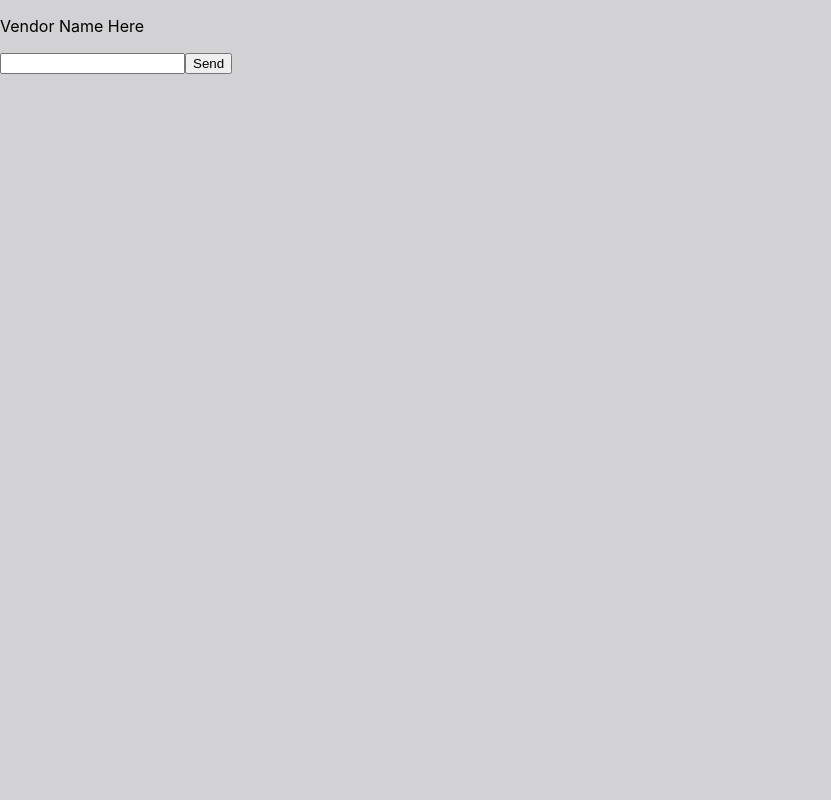
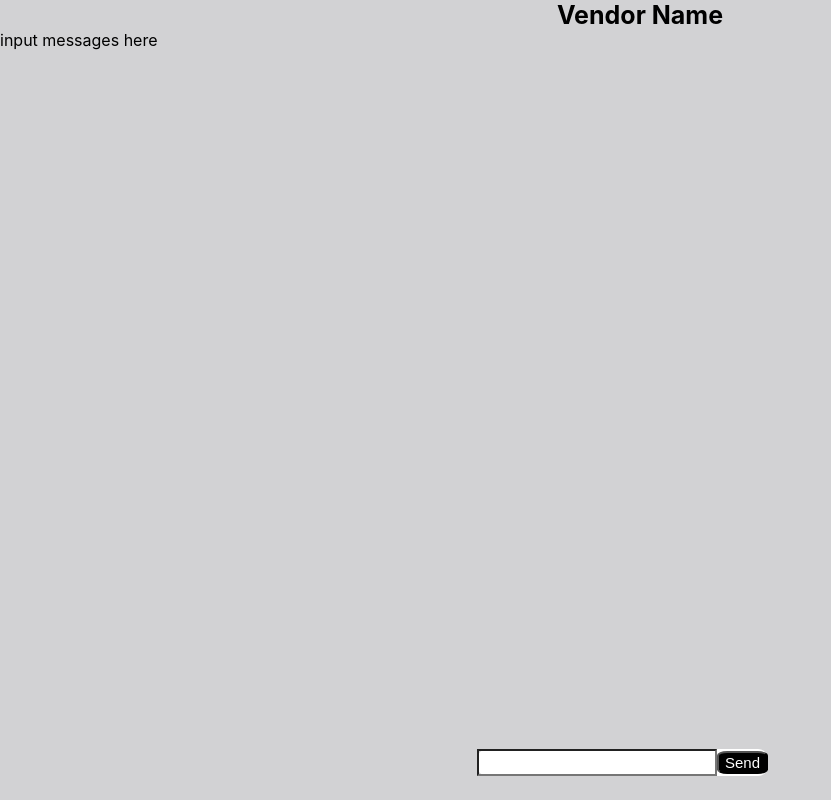
Before and after one commit to ShoeShime/test-chat_app, a React (Create React App) app: page / in a window 1280 px wide. Shown: the whole page, without its empty margins (0-831 px from the left). Built offline with nearby package versions, Linux system fonts and the light colour scheme.

Commit message:
Organize the files a bit more

```diff
--- a/src/App.tsx
+++ b/src/App.tsx
@@ -2,12 +2,12 @@
 import React from 'react';
 import './App.css';
 
-import {Chat_page} from './features/chatdisplay/components/Chat-page'
+import {Chat_page} from './features/chatdisplay/components/Chat_page'
 import {Chat_Room} from './features/chatdisplay/components/Chat_Room'
 
 function App() {
   return (
-    <Chat_Room/>
+      <Chat_Room/>
   );
 }
 
--- a/src/features/chatdisplay/components/Button-Submit.tsx
+++ b/src/features/chatdisplay/components/Button-Submit.tsx
@@ -3,24 +3,25 @@ import React from 'react';
 
 export const Message_button = styled.button`
 
+	background-color: #000000;
+	color: #FFFFFF;
 
-`;
+	font-size: 15px;
+	cursor: pointer;
 
-export const Message_text = styled.input`
-
-
-
+	border-radius: 20%;
 `;
 
 
-export const Submit_bt = () =>{
+//Include Message parameter (?)
+const Submit_bt = async() =>{
+
 
 	console.log("hello world")
 
-
 	return(
-		<Message_button type="submit">Submit Message</Message_button>
+		<Message_button onClick={Submit_bt}></Message_button>
 	)
 }
 
-export default Submit_bt;
+export default Message_button	;
--- a/src/features/chatdisplay/components/Chat_Room.tsx
+++ b/src/features/chatdisplay/components/Chat_Room.tsx
@@ -1,28 +1,22 @@
 import React from "react";
 import styled from 'styled-components';
-import {Message_text, Message_button} from "./Button-Submit"
+import MessageInput from "./Message";
 
-//
-const MessageBody = styled.form`
-	position: sticky
+//Header, Top of the Page
+const Message_header = styled.header`
 
+	font-weight: bold;
+	font-size: 25px;
 
+	text-align: center;
 `;
 
-const Message_header = styled.header`
-	position: sticky
-
-
-`;
-
+//Background
 const M_body = styled.body`
 	background-color: #d2d2d4;
 
-	height: 100%;
-	width: 100%;
-	position: absolute
+	height: 100vh;
 `;
-
 
 export function Chat_Room(){
 
@@ -31,15 +25,15 @@ export function Chat_Room(){
 	<>
 		<M_body>
 			<Message_header>
-				<p>Vendor Name Here</p>
+				Vendor Name
 			</Message_header>
 
+				<div>input messages here</div>
 
-			<MessageBody>
-				<Message_text></Message_text>
-				<Message_button>Send</Message_button>
-			</MessageBody>
+			<MessageInput/>
 		</M_body>
 	</>
 	)
 }
+
+export default Chat_Room;
--- /dev/null
+++ b/src/features/chatdisplay/components/Message.tsx
@@ -0,0 +1,32 @@
+import React from 'react';
+import styled from 'styled-components';
+import {Message_button} from "./Button-Submit"
+import Text_input from "./Text_input";
+
+//Message, Located on the bottom of the page
+const MessageBody = styled.body`
+	position: absolute;
+
+	background-color: #FFFFFF;
+	border-radius: 10px;
+
+	gap: 20px;
+
+	bottom: 3%;
+	right: 40%;
+`;
+
+//Include Message parameter (?)
+const MessageInput = () =>{
+
+
+
+	return(
+		<MessageBody>
+			<Text_input/>
+			<Message_button>Send</Message_button>
+		</MessageBody>
+	);
+}
+
+export default MessageInput;
--- /dev/null
+++ b/src/features/chatdisplay/components/Text_input.tsx
@@ -0,0 +1,16 @@
+import React from 'react';
+import styled from 'styled-components';
+
+
+
+const Text_input = styled.input`
+	background-color: transparent;
+
+	color: black;
+	font-size: 18px;
+
+`;
+
+
+
+export default Text_input;
```
Also changed, not shown: src/features/chatdisplay/components/Chat-page.tsx (deleted, +0 -49 lines), src/features/chatdisplay/components/Chat_page.tsx (added, +73 -0 lines), src/features/chatdisplay/components/Navbar.tsx (added, +24 -0 lines), src/features/chatdisplay/components/SideBar.tsx (renamed from src/features/chatdisplay/components/read-reciepts.tsx, +2 -7 lines), src/features/chatdisplay/components/autocomplete-input.tsx (deleted, +0 -7 lines), src/features/chatdisplay/components/text-input.tsx (deleted, +0 -10 lines), src/features/chatdisplay/misc/images/moodcatkiss.jpg (added).
